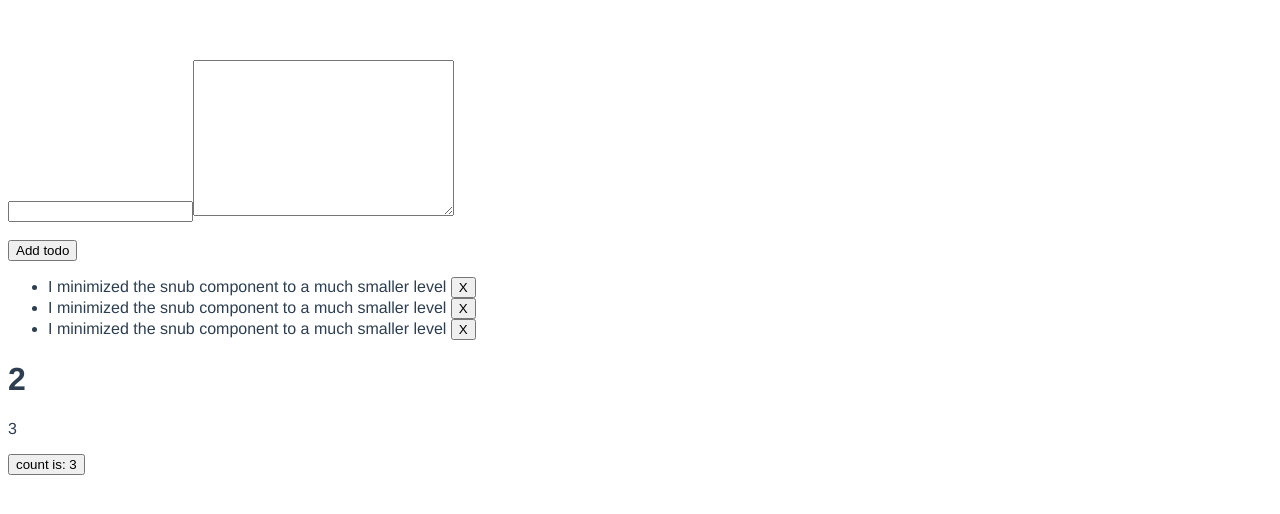
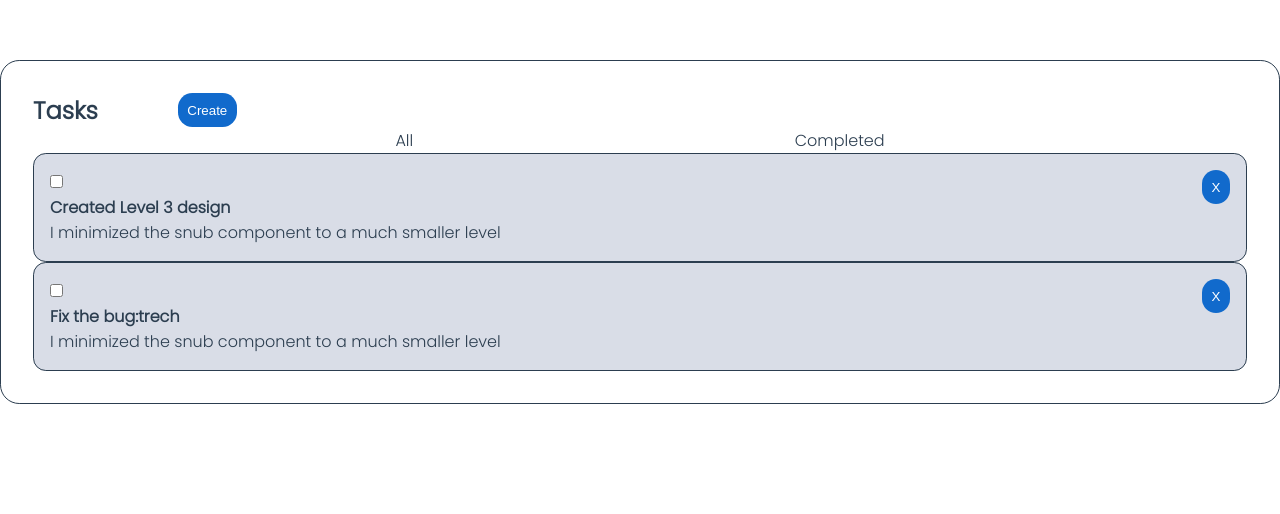
Before and after one commit to spykelion/first-vue, a Vue app: page / in a window 1280 px wide. Shown: the top 514 px of the page. Built offline with nearby package versions, Linux system fonts and the light colour scheme.

Commit message:
fixed the checkbox bug

```diff
--- a/src/App.vue
+++ b/src/App.vue
@@ -7,15 +7,23 @@ import Todo from './components/Todo.vue';
 
 <template>
   <Todo />
-  <HelloWorld msg="2" initCount="3"/>
 </template>
 
 <style>
+@import url('https://fonts.googleapis.com/css2?family=Poppins:wght@300&display=swap');
+
 #app {
-  font-family: Avenir, Helvetica, Arial, sans-serif;
+font-family: 'Poppins', sans-serif;
   -webkit-font-smoothing: antialiased;
   -moz-osx-font-smoothing: grayscale;
   color: #2c3e50;
   margin-top: 60px;
 }
+* {
+  margin: 0;
+  padding: 0;
+  list-style-type: none;
+  text-decoration: none;
+  outline-style: none;
+}
 </style>
--- a/src/components/Todo.vue
+++ b/src/components/Todo.vue
@@ -4,35 +4,105 @@ import { store } from "../store";
 // console.log(store.todos)
 
 const mytodo = ref({
-    title: '',
-    body: ''
-})
-const title = ref('')
-const body = ref('')
-
+  title: "",
+  body: "",
+});
+const items = ["All", "Completed"];
 </script>
 
 <template>
-  <div class="todo">
-      <form action="">
-          <input type="text" v-model="mytodo.title">
-          <textarea v-model="mytodo.body" name="" id="" cols="30" rows="10"></textarea>
-      </form>
-      <br>
-      <button @click="store.create(mytodo)">Add todo</button>
-   </div>
-  <ul>
-    <li v-for="(todo) in store.todos" :key="todo.id">
-      {{ todo.body }}
-      <button @click="store.delete(todo.id)">X</button>
-    </li>
-  </ul>
+  <div class="todo task">
+    <header>
+      <h2>Tasks</h2>
+      <button>Create</button>
+    </header>
+    <nav>
+      <ul>
+        <li v-for="item in items" :key="item">
+          {{ item }}
+        </li>
+      </ul>
+    </nav>
+    <ul class="todo-items">
+      <li v-for="todo in store.todos" :key="todo.dateCreated">
+        <div>
+          <input
+            type="checkbox"
+            :name="todo.title"
+            :id="todo.title"
+            v-model="todo.completed"
+            :value="todo.title"
+          />
+          <label :for="todo.title">
+            <h4>{{ todo.title }}</h4>
+            <p>{{ todo.body }}</p>
+          </label>
+        </div>
+        <button @click="store.delete(todo.id)">X</button>
+      </li>
+    </ul>
+  </div>
 </template>
 
 <style lang="scss">
-.todo {
-  .content {
-    color: blue;
+header {
+  display: flex;
+  gap: 5rem;
+}
+.task {
+  padding: 2rem;
+  border-radius: 1.2rem;
+  border: 1px solid;
+}
+
+nav {
+  ul {
+    display: flex;
+    flex-direction: row;
+    gap: 1.2rem;
+    justify-content: space-evenly;
+  }
+}
+
+form {
+  input {
+    display: block;
+  }
+  textarea {
+    display: block;
+  }
+  margin: 5rem;
+}
+
+button {
+  background: #116acc;
+  color: #ffff;
+  border-radius: 0.9rem;
+  padding: 0.6rem;
+  border: none;
+  cursor: pointer;
+  height: fit-content;
+  width: fit-content;
+  //   transition: 1s ease-in-out;
+  &:hover {
+    background: #104a88;
+  }
+}
+.todo-items {
+  li {
+    border: 1px solid;
+    display: flex;
+    justify-content: space-between;
+    background: #d9dde7;
+    border-radius: 0.8rem;
+    padding: 1rem;
+    span,
+    label {
+      display: inline-block;
+    }
+    label {
+      display: block;
+    }
   }
 }
 </style>
--- a/src/store.js
+++ b/src/store.js
@@ -14,8 +14,17 @@ let initialTodo = {
     dateUpdated
 
 }
+let anotherTodo = {
+    id: 0,
+    title: "Fix the bug:trech",
+    body: "I minimized the snub component to a much smaller level",
+    completed: false,
+    dateCreated,
+    dateUpdated
+
+}
 export const store = reactive({
-    todos: [initialTodo,initialTodo,initialTodo],
+    todos: [initialTodo,anotherTodo],
     create(obj){
         obj.id = this.todos.length + 1
         obj.completed = false
```
Also changed, not shown: src/components/TodoItem.vue (+16 -0 lines).
